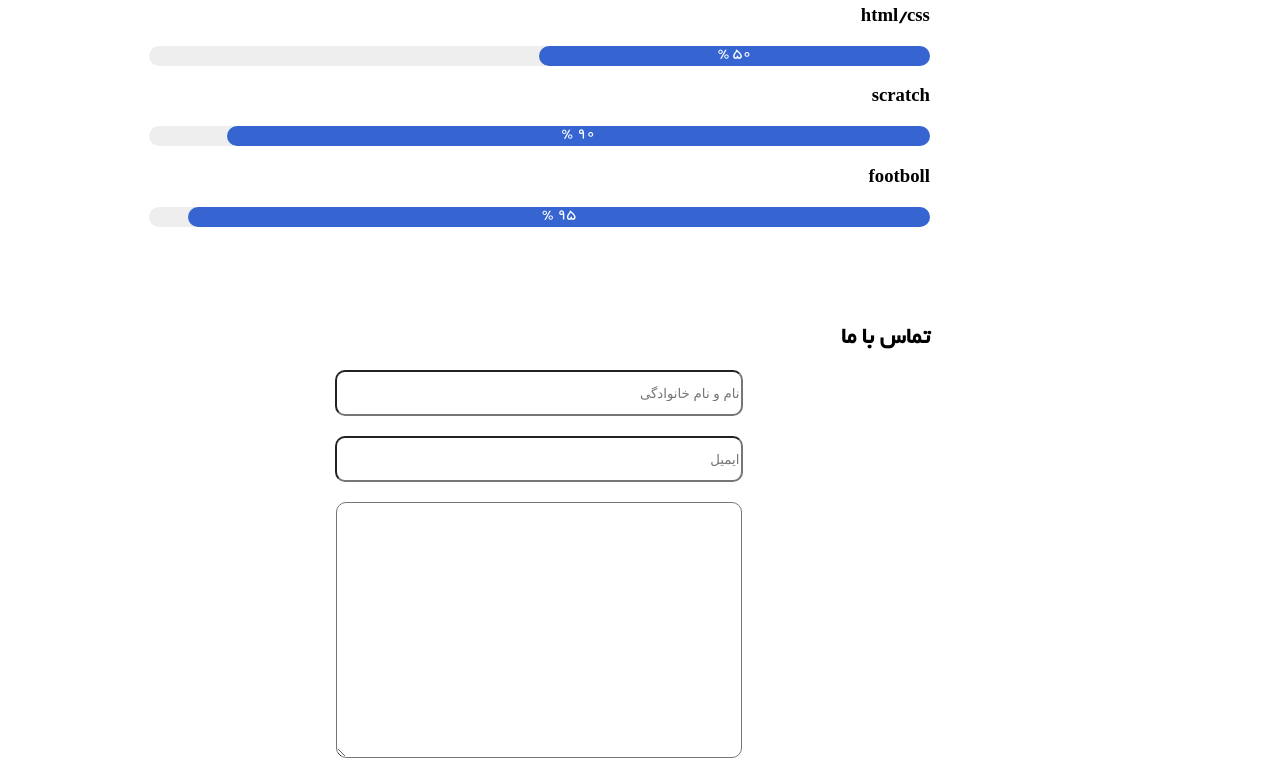
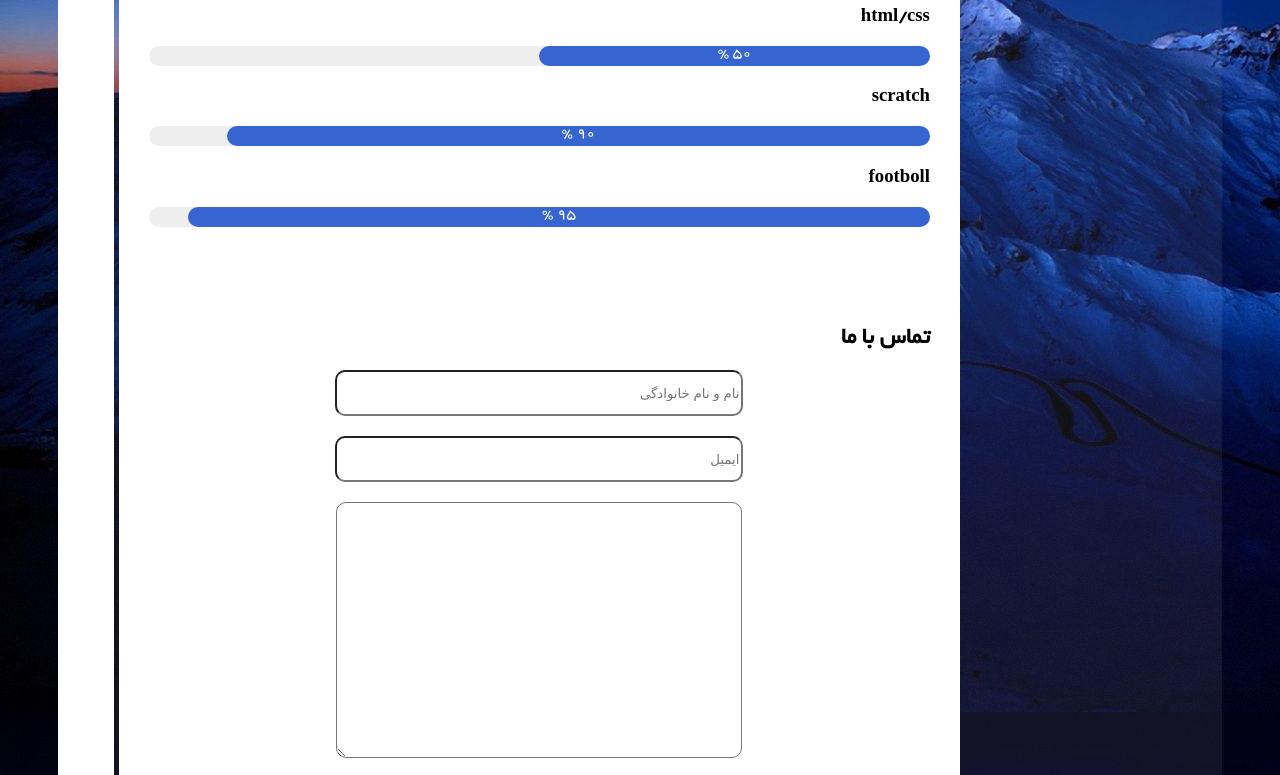
Before and after one commit to mehryarardestani/mehryar, a plain HTML site: page index.html in a window 1280 px wide. Shown: the part 488-1263 px from the top of the page. Drawn offline with Linux system fonts and the light colour scheme; files whose address does not match are found by name.

Commit message:
Update mahi.css

```diff
--- a/mahi.css
+++ b/mahi.css
@@ -4,7 +4,7 @@
 }
 
 body {
-    background-image: url('imges/bg.jpg');
+    background-image: url('bg.jpg');
     direction: rtl;
     font-family: "yekan";
 }
```
